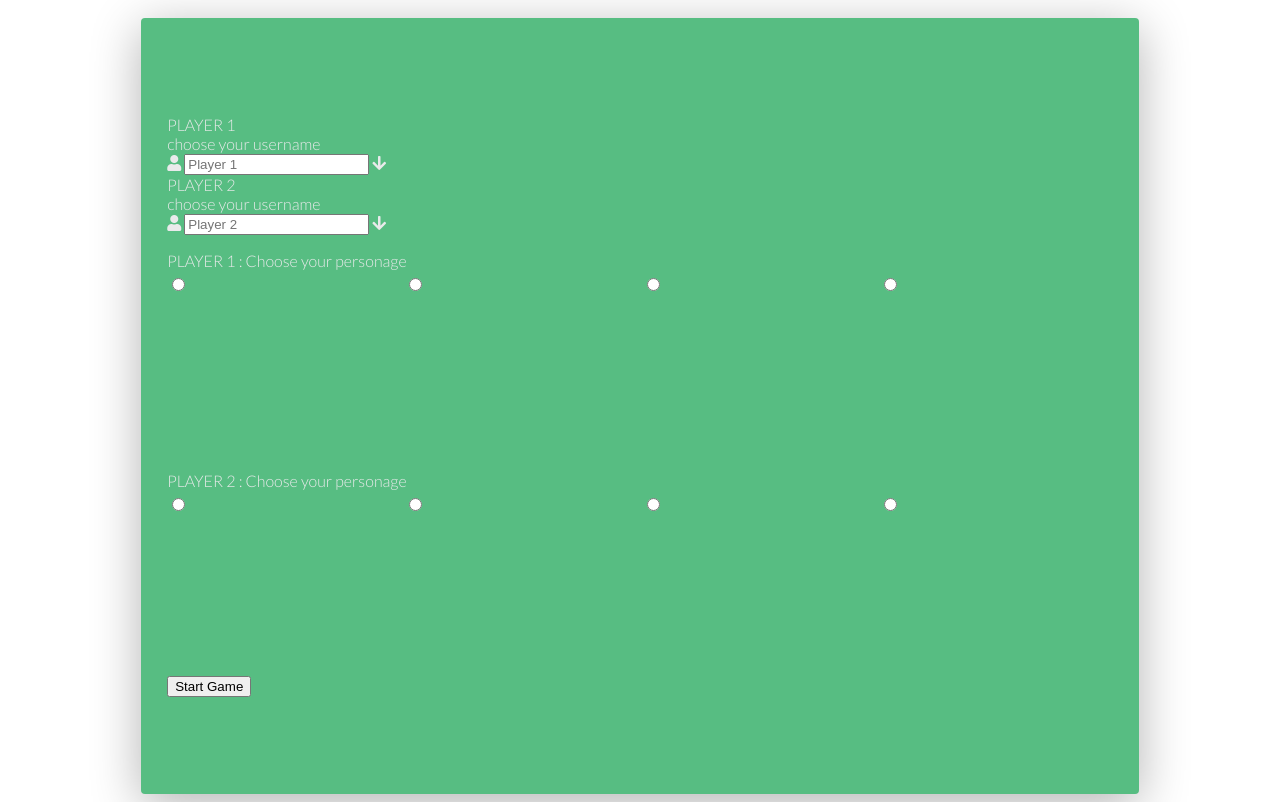
After one commit to JDBOC/Egg-or-Again, a PHP site: template src/View/Home/form.html.twig in a window 1280 px wide. The commit adds this page. Run offline with PHP 8.4, Linux system fonts and the light colour scheme; the template is opened without the code that fills it, so the values that code supplies are empty; some libraries are stand-ins or nearby versions.

Commit message:
form layout

```diff
--- a/src/Controller/HomeController.php
+++ b/src/Controller/HomeController.php
@@ -28,6 +28,10 @@ class HomeController extends AbstractController
         return $this->twig->render('Home/game.html.twig');
     }
 
+    public function start(){
+        return $this->twig->render('Form/formQuatre.html.twig');
+    }
+
 
     public function ajax()
     {
--- /dev/null
+++ b/src/View/Home/form.html.twig
@@ -0,0 +1,99 @@
+{% extends 'layout.html.twig' %}
+{% block title %}Eggs Or Again{% endblock %}
+{% block stylesheet %}
+<link rel="stylesheet" href="/assets/css/form.css">
+{# <link rel="stylesheet" href="/assets/css/style.css"> #}
+<link rel="stylesheet" href="https://use.fontawesome.com/releases/v5.8.1/css/all.css" integrity="sha384-50oBUHEmvpQ+1lW4y57PTFmhCaXp0ML5d60M1M7uH2+nqUivzIebhndOJK28anvf" crossorigin="anonymous">
+<link href="https://fonts.googleapis.com/css?family=Lato:100,300,600" rel="stylesheet" type="text/css">
+<link href="http://code.ionicframework.com/ionicons/2.0.1/css/ionicons.min.css" rel="stylesheet" type="text/css">
+{% endblock %}
+{% block content %}
+<style>
+.perso1 {
+background-image: url('https://images.innoveduc.fr/easter_hackathon/4262699-a86be31143ba35176665964cfa29516a-d5qg94n.jpg');
+width:100px;
+}
+
+.perso2 {
+    background-image: url('https://images.innoveduc.fr/easter_hackathon/4262699-a86be31143ba35176665964cfa29516a-d5qg94n.jpg');
+}
+
+.perso3 {
+    background-image: url('https://images.innoveduc.fr/easter_hackathon/4262699-a86be31143ba35176665964cfa29516a-d5qg94n.jpg');
+}
+
+.Perso4 {
+    background-image: url('https://images.innoveduc.fr/easter_hackathon/4262699-a86be31143ba35176665964cfa29516a-d5qg94n.jpg');
+}
+</style>
+
+<div class="main clearfix" id="main">
+    <form action="" method="get">
+
+        <div id="form1" class="active">
+            <div class="input-title">PLAYER 1 <br/> choose your username</div>
+            <div class="field-name">
+                {# <div class="field-title">PLAYER 1</div> #}
+                <i class="fas fa-user"></i>
+                <input type="text" name="username" id="" placeholder="Player 1">
+                <i class="fas fa-arrow-down"></i>
+            </div>
+        </div>
+
+        <div id="form2" class="inactive">
+                <div class="input-title">PLAYER 2 <br/> choose your username</div>
+            <div class="field-name">
+                {# <div class="field-title">PLAYER 2</div> #}
+                <i class="fas fa-user"></i>
+                <input type="text" name="username" id="" placeholder="Player 2">
+                <i class="fas fa-arrow-down"></i>
+            </div>
+        </div>
+
+        <div id="form3" class="inactive">
+            <div class="player1-name">
+                <p class="input-title">PLAYER 1 : Choose your personage </p>
+                <div class="cc-selector">
+                    <input id="id1" type="radio" name="perso1" value="id1" />
+                    <label class="drinkcard-cc id1 fa-arrow-down" for="id1"></label>
+                    <input id="id1" type="radio" name="perso1" value="id1" />
+                    <label class="drinkcard-cc id1 fa-arrow-down" for="id1"></label>
+                    <input id="id1" type="radio" name="perso1" value="id1" />
+                    <label class="drinkcard-cc id1 fa-arrow-down" for="id1"></label>
+                    <input id="id1" type="radio" name="perso1" value="id1" />
+                    <label class="drinkcard-cc id1 fa-arrow-down" for="id1"></label>
+                </div>
+            </div>
+        </div>
+
+        <div id="form4" class="inactive">
+            <div class="player1-name">
+                <p class="input-title">PLAYER 2 : Choose your personage </p>
+                <div class="cc-selector">
+                    <input id="id2" type="radio" name="perso2" value="id2" />
+                    <label class="drinkcard-cc id2 fa-arrow-down" for="id2"></label>
+                    <input id="id2" type="radio" name="perso2" value="id2" />
+                    <label type="submit" class="drinkcard-cc id2 fa-arrow-down" for="id2"></label>
+                    <input id="id2" type="radio" name="perso2" value="id2" />
+                    <label class="drinkcard-cc id2 fa-arrow-down" for="id2"></label>
+                    <input id="id2" type="radio" name="perso2" value="id2" />
+                    <label class="drinkcard-cc id2 fa-arrow-down" for="id2"></label>
+                </div>
+            </div>
+        </div>
+        <div id="form5" class="inactive">
+            <div class="submit">
+            <button class="bg-blue hover:bg-blue-dark text-white font-bold py-2 px-4 rounded focus:outline-none focus:shadow-outline" type="submit">
+                Start Game
+            </button>
+            </div>
+        </div>
+    </div>
+
+
+    </form>
+</div>
+
+{% endblock %}
+
+{% block javascript %}<script src="/assets/js/app.js"></script>{% endblock %}
--- a/src/View/Home/game.html.twig
+++ b/src/View/Home/game.html.twig
@@ -1,6 +1,7 @@
 {% extends 'layout.html.twig' %}
 {% block title %}Eggs Or Again{% endblock %}
 {% block stylesheet %}
+<link rel="stylesheet" href="/assets/css/style.css">
 <link href="https://fonts.googleapis.com/css?family=Lato:100,300,600" rel="stylesheet" type="text/css">
 <link href="http://code.ionicframework.com/ionicons/2.0.1/css/ionicons.min.css" rel="stylesheet" type="text/css">
 {% endblock %}
--- a/src/View/Item/index.html.twig
+++ b/src/View/Item/index.html.twig
@@ -6,7 +6,9 @@
         {% for item in items %}
             <li><a href="/item/show/{{ item.id }}">{{ item.id }}. {{ item.title }}</a></li>
         {% else %}
-            <li>Nothing to display</li>
+            <li>
+                {{ dump(session) }}
+            </li>
         {% endfor %}
     </ul>
     <a href="/item/add">Ajouter</a>
--- a/src/View/layout.html.twig
+++ b/src/View/layout.html.twig
@@ -7,7 +7,6 @@
 
     <title>{% block title %}{% endblock %}</title>
 
-    <link rel="stylesheet" href="/assets/css/style.css">
     {% block stylesheet %}{% endblock %}
     <link rel="icon" href="/assets/images/favicon.png">
 </head>
```
Also changed, not shown: src/View/Form/formDeux.html.twig (added, +28 -0 lines), src/View/Form/formQuatre.html.twig (added, +46 -0 lines), src/View/Form/formTrois.html.twig (added, +46 -0 lines), src/View/Form/formUn.html.twig (added, +28 -0 lines), src/View/Home/start.html.twig (added, +96 -0 lines), public/assets/css/form.css (added), public/assets/css/form1.css (added), public/assets/css/style.css, public/assets/js/ajax.js, public/assets/js/app.js, 5 other files.
